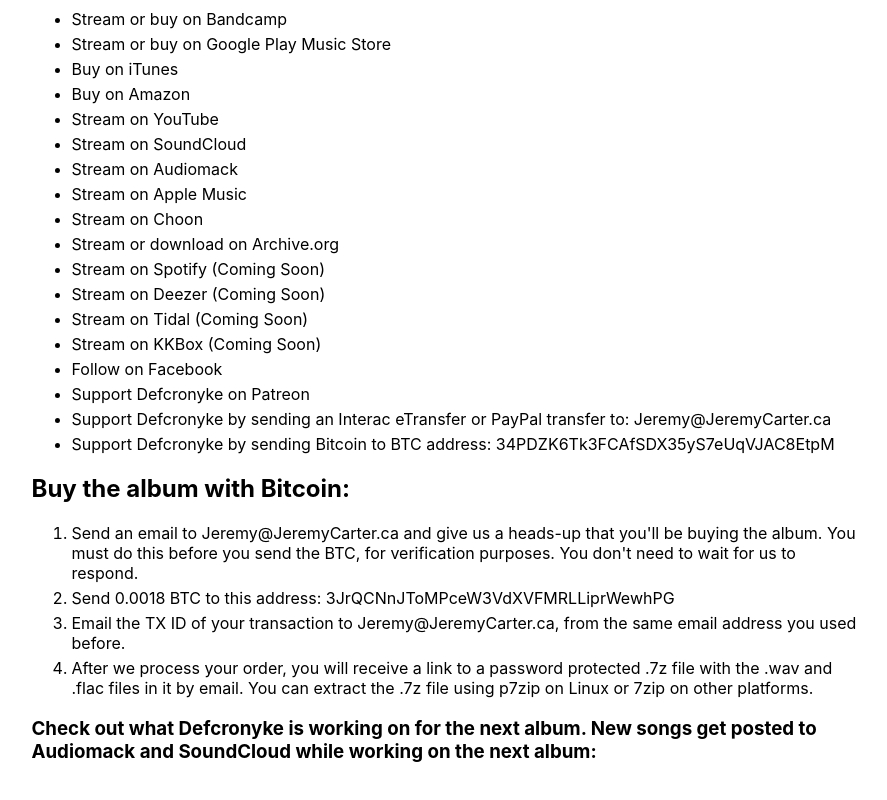
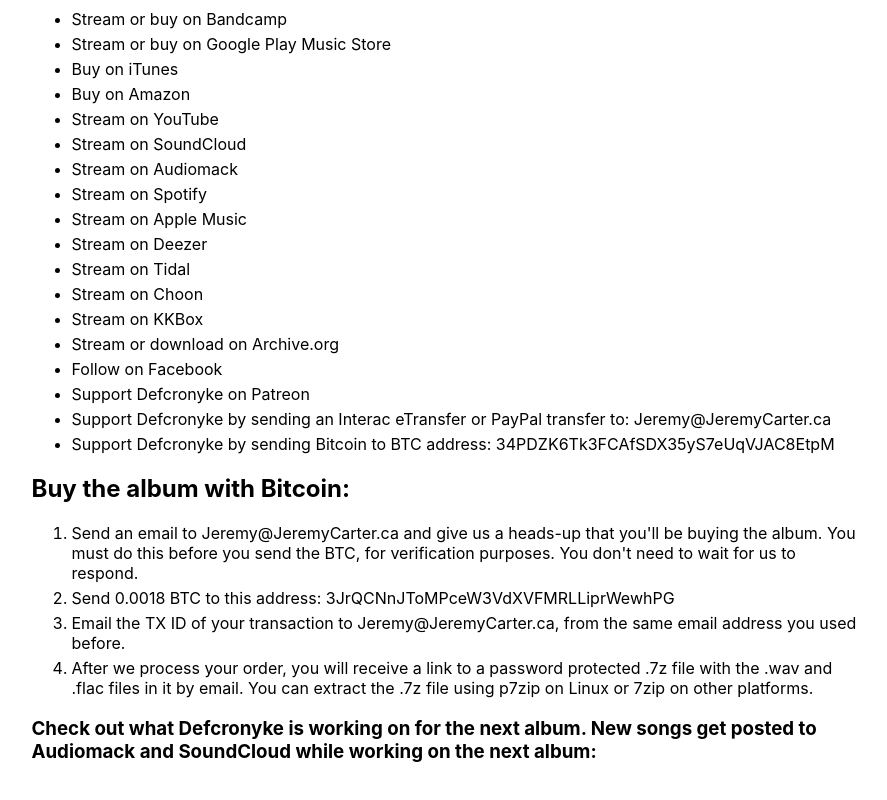
Before and after one commit to defcronyke/defcronyke, a React (Create React App) app: page /bucket-dumpster in a window 1280 px wide. Shown: the part 1164-1964 px from the top of the page, without its empty margins (196-1083 px from the left). Built offline with nearby package versions, Linux system fonts and the light colour scheme; grey boxes are pictures that could not be loaded.

Commit message:
add a bunch more streaming links

```diff
--- a/src/bucketDumpster.js
+++ b/src/bucketDumpster.js
@@ -33,13 +33,13 @@
               <li><a href="https://www.youtube.com/playlist?list=PLA9w7gX4C1R0tDamHoKyDiEiprE20zzGL" target="_blank" rel="noopener noreferrer">Stream on YouTube</a></li>
               <li><a href="https://soundcloud.com/defcronyke/sets/bucket-dumpster" target="_blank" rel="noopener noreferrer">Stream on SoundCloud</a></li>
               <li><a href="https://audiomack.com/album/defcronyke/bucket-dumpster" target="_blank" rel="noopener noreferrer">Stream on Audiomack</a></li>
+              <li><a href="https://open.spotify.com/album/3VShQOjY5gGFzOfyz5Rdxb" target="_blank" rel="noopener noreferrer">Stream on Spotify</a></li>
               <li><a href="https://itunes.apple.com/us/album/bucket-dumpster/1448800141?app=apple%20music&ign-mpt=uo%3D4" target="_blank" rel="noopener noreferrer">Stream on Apple Music</a></li>
+              <li><a href="https://www.deezer.com/en/album/83669312" target="_blank" rel="noopener noreferrer">Stream on Deezer</a></li>
+              <li><a href="https://listen.tidal.com/album/102017257" target="_blank" rel="noopener noreferrer">Stream on Tidal</a></li>
               <li><a href="https://choon.co/albums/0c2keae0bsn/bucket-dumpster" target="_blank" rel="noopener noreferrer">Stream on Choon</a></li>
+              <li><a href="https://www.kkbox.com/hk/en/album/AxsPJoyWLyKdT0F2keUI009H-index.html" target="_blank" rel="noopener noreferrer">Stream on KKBox</a></li>
               <li><a href="https://archive.org/details/BucketDumpster" target="_blank" rel="noopener noreferrer">Stream or download on Archive.org</a></li>
-              <li>Stream on Spotify (Coming Soon)</li>
-              <li>Stream on Deezer (Coming Soon)</li>
-              <li>Stream on Tidal (Coming Soon)</li>
-              <li>Stream on KKBox (Coming Soon)</li>
               <li><a href="https://www.facebook.com/defcronykesound" target="_blank" rel="noopener noreferrer">Follow on Facebook</a></li>
               <li><a href="https://www.patreon.com/telephonesound" target="_blank" rel="noopener noreferrer">Support Defcronyke on Patreon</a></li>
               <li>Support Defcronyke by sending an <a href="https://en.wikipedia.org/wiki/Interac_e-Transfer" target="_blank" rel="noopener noreferrer">Interac eTransfer</a> or <a href="https://paypal.com" target="_blank" rel="noopener noreferrer">PayPal transfer</a> to: <a href="mailto:Jeremy@JeremyCarter.ca">Jeremy@JeremyCarter.ca</a></li>
--- a/src/epoch.js
+++ b/src/epoch.js
@@ -36,6 +36,7 @@
               <li><a href="https://www.deezer.com/en/album/72633832" target="_blank" rel="noopener noreferrer">Stream on Deezer</a></li>
               <li><a href="https://tidal.com/browse/album/94775744" target="_blank" rel="noopener noreferrer">Stream on Tidal</a></li>
               <li><a href="https://choon.co/albums/0nsz9054jvp/epoch" target="_blank" rel="noopener noreferrer">Stream on Choon</a></li>
+              <li><a href="https://us.napster.com/artist/defcronyke/album/epoch-328028304" target="_blank" rel="noopener noreferrer">Stream on Napster</a></li>
               <li><a href="https://www.kkbox.com/tw/en/album/VlM0RuKHlHxG80F2Mg5g009H-index.html" target="_blank" rel="noopener noreferrer">Stream on KKBox</a></li>
               <li><a href="https://archive.org/details/defcronyke-epoch_deluxe" target="_blank" rel="noopener noreferrer">Stream or download on Archive.org</a></li>
               <li><a href="https://www.facebook.com/defcronykesound" target="_blank" rel="noopener noreferrer">Follow on Facebook</a></li>
```
